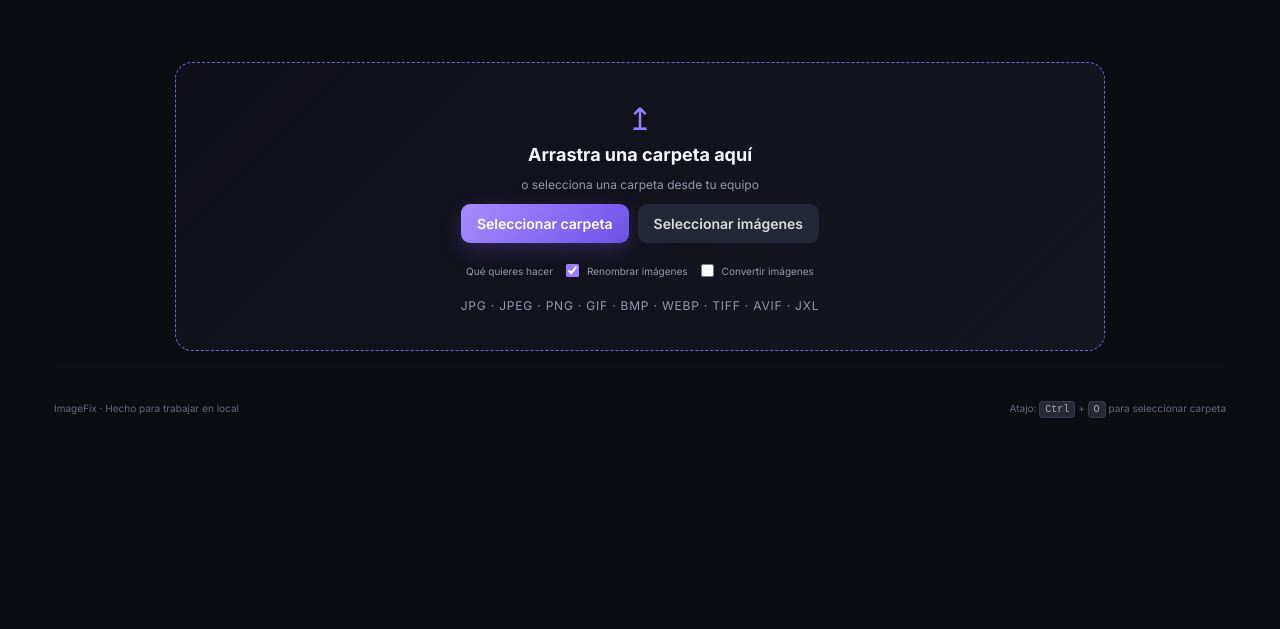
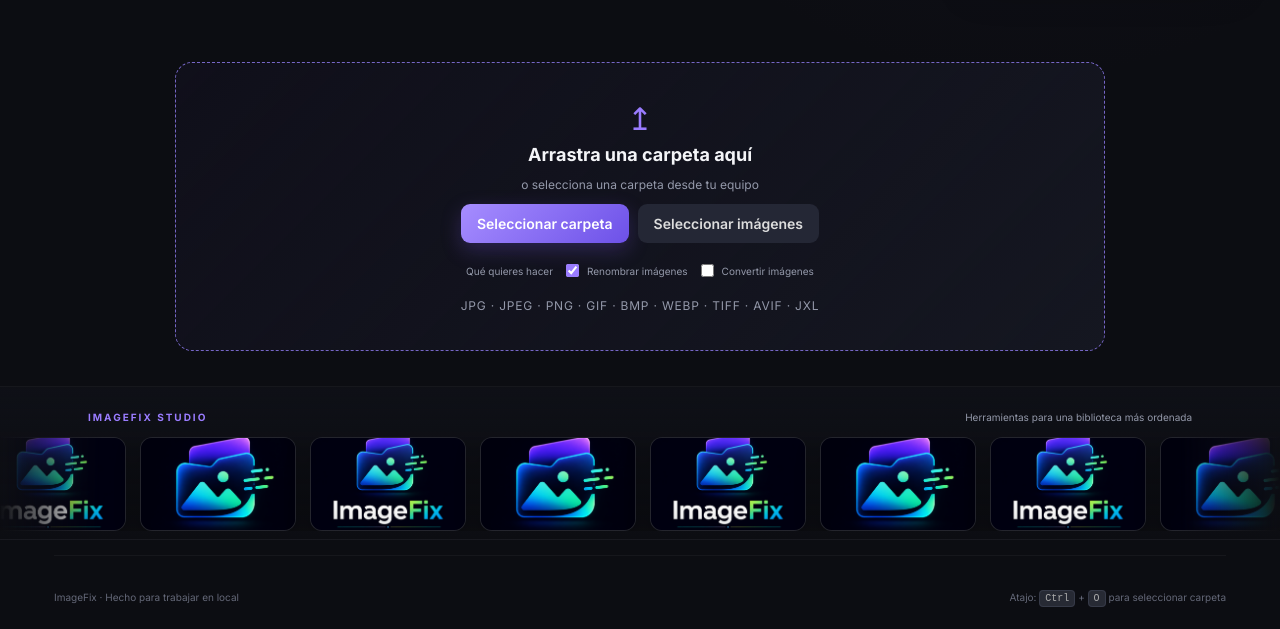
Before and after one commit to EdwingDR/ImgFix, a plain HTML site: page index.html in a window 1280 px wide. Shown: the part 380-1009 px from the top of the page. Before the commit the page ends 820 px from the top, so only its background shows below. Drawn offline with nearby package versions, Linux system fonts and the light colour scheme.

Commit message:
Integracion de pasarela de imagenes y animaciones suaves en los objetos

```diff
--- a/css/styles.css
+++ b/css/styles.css
@@ -19,10 +19,29 @@
 
 body {
   margin: 0;
+  overflow-x: hidden;
   background: radial-gradient(circle at 80% 0, #2b214b33, transparent 32%), var(--bg);
   color: var(--text);
   font-family: Inter, system-ui, sans-serif;
   font-size: 14px;
+}
+
+main > section {
+  animation: section-enter 0.55s ease both;
+}
+
+main > section:nth-child(2) { animation-delay: 0.08s; }
+main > section:nth-child(3) { animation-delay: 0.15s; }
+
+@keyframes section-enter {
+  from {
+    opacity: 0;
+    transform: translateY(10px);
+  }
+  to {
+    opacity: 1;
+    transform: translateY(0);
+  }
 }
 
 button,
@@ -182,6 +201,15 @@
   border-color: #b3a0ff;
   background: #33286833;
   transform: translateY(-2px);
+}
+
+.dropzone {
+  animation: panel-in 0.65s 0.1s ease both;
+}
+
+@keyframes panel-in {
+  from { opacity: 0; transform: translateY(14px) scale(0.99); }
+  to { opacity: 1; transform: translateY(0) scale(1); }
 }
 
 .drop-icon {
@@ -540,6 +568,14 @@
   border-radius: 12px;
   background: linear-gradient(145deg, #191b24, #14161d);
   box-shadow: var(--shadow);
+  transition: transform 0.25s ease, border-color 0.25s ease, box-shadow 0.25s ease;
+}
+
+.stat-card:hover,
+.card:hover {
+  border-color: #7666c688;
+  box-shadow: 0 20px 55px #0007;
+  transform: translateY(-2px);
 }
 
 .stat-card {
@@ -547,6 +583,17 @@
   align-items: center;
   gap: 12px;
   padding: 17px 14px;
+  animation: card-in 0.45s ease both;
+}
+
+.stat-card:nth-child(2) { animation-delay: 0.05s; }
+.stat-card:nth-child(3) { animation-delay: 0.1s; }
+.stat-card:nth-child(4) { animation-delay: 0.15s; }
+.stat-card:nth-child(5) { animation-delay: 0.2s; }
+
+@keyframes card-in {
+  from { opacity: 0; transform: translateY(8px); }
+  to { opacity: 1; transform: translateY(0); }
 }
 
 .stat-card strong {
@@ -653,6 +700,12 @@
   padding: 13px 17px;
   border-top: 1px solid #242733;
   font-size: 12px;
+  animation: row-in 0.3s ease both;
+}
+
+@keyframes row-in {
+  from { opacity: 0; }
+  to { opacity: 1; }
 }
 
 td:first-child { width: 44px; }
@@ -1021,6 +1074,88 @@
   margin-top: 24px;
 }
 
+.image-gallery {
+  width: 100vw;
+  margin: 35px 0 0;
+  margin-left: calc(50% - 50vw);
+  padding: 24px 0 8px;
+  overflow: hidden;
+  border-top: 1px solid #ffffff0b;
+  border-bottom: 1px solid #ffffff0b;
+  background: linear-gradient(180deg, #10121a88, transparent);
+}
+
+.gallery-heading {
+  display: flex;
+  align-items: baseline;
+  justify-content: space-between;
+  max-width: 1172px;
+  margin: 0 auto 14px;
+  padding: 0 34px;
+}
+
+.gallery-heading .eyebrow {
+  margin: 0;
+}
+
+.gallery-heading > span {
+  color: var(--muted);
+  font-size: 10px;
+}
+
+.gallery-window {
+  width: 100%;
+  overflow: hidden;
+  mask-image: linear-gradient(90deg, transparent, black 8%, black 92%, transparent);
+  -webkit-mask-image: linear-gradient(90deg, transparent, black 8%, black 92%, transparent);
+}
+
+.gallery-track {
+  display: flex;
+  width: max-content;
+  animation: gallery-scroll 34s linear infinite;
+  will-change: transform;
+}
+
+.gallery-set {
+  display: flex;
+  flex-shrink: 0;
+  gap: 14px;
+  padding-right: 14px;
+}
+
+.gallery-set img {
+  display: block;
+  width: 156px;
+  height: 94px;
+  border: 1px solid #ffffff15;
+  border-radius: 12px;
+  background: #10111a;
+  box-shadow: 0 10px 25px #0005;
+  object-fit: cover;
+  pointer-events: none;
+  user-select: none;
+}
+
+@keyframes gallery-scroll {
+  to { transform: translateX(-50%); }
+}
+
+@media (prefers-reduced-motion: reduce) {
+  *,
+  *::before,
+  *::after {
+    animation-duration: 0.01ms !important;
+    animation-iteration-count: 1 !important;
+    scroll-behavior: auto !important;
+    transition-duration: 0.01ms !important;
+  }
+
+  .gallery-track {
+    transform: translateX(0);
+  }
+}
+
 @media (max-width: 800px) {
   .app-shell { padding: 0 17px; }
   .hero { padding: 48px 8px 32px; }
@@ -1040,6 +1175,8 @@
   .actions button { width: 100%; }
   .privacy { display: none; }
   footer { flex-direction: column; }
+  .gallery-heading { align-items: flex-start; flex-direction: column; gap: 5px; padding: 0 17px; }
+  .gallery-set img { width: 125px; height: 76px; }
   .converter-section { padding: 20px; }
   .converter-heading h2 { display: block; }
   .section-subtitle { display: block; margin-top: 6px; }
--- a/index.html
+++ b/index.html
@@ -265,6 +265,37 @@
         </section>
       </main>
 
+      <section class="image-gallery" aria-label="Galería decorativa de ImageFix">
+        <div class="gallery-heading">
+          <p class="eyebrow">IMAGEFIX STUDIO</p>
+          <span>Herramientas para una biblioteca más ordenada</span>
+        </div>
+        <div class="gallery-window" aria-hidden="true">
+          <div class="gallery-track">
+            <div class="gallery-set">
+              <img src="imagenes/ImageFix01.png" alt="" draggable="false" />
+              <img src="imagenes/ImageFix.png" alt="" draggable="false" />
+              <img src="imagenes/ImageFix01.png" alt="" draggable="false" />
+              <img src="imagenes/ImageFix.png" alt="" draggable="false" />
+              <img src="imagenes/ImageFix01.png" alt="" draggable="false" />
+              <img src="imagenes/ImageFix.png" alt="" draggable="false" />
+              <img src="imagenes/ImageFix01.png" alt="" draggable="false" />
+              <img src="imagenes/ImageFix.png" alt="" draggable="false" />
+            </div>
+            <div class="gallery-set">
+              <img src="imagenes/ImageFix01.png" alt="" draggable="false" />
+              <img src="imagenes/ImageFix.png" alt="" draggable="false" />
+              <img src="imagenes/ImageFix01.png" alt="" draggable="false" />
+              <img src="imagenes/ImageFix.png" alt="" draggable="false" />
+              <img src="imagenes/ImageFix01.png" alt="" draggable="false" />
+              <img src="imagenes/ImageFix.png" alt="" draggable="false" />
+              <img src="imagenes/ImageFix01.png" alt="" draggable="false" />
+              <img src="imagenes/ImageFix.png" alt="" draggable="false" />
+            </div>
+          </div>
+        </div>
+      </section>
+
       <footer>
         <span>ImageFix · Hecho para trabajar en local</span>
         <span>Atajo: <kbd>Ctrl</kbd> + <kbd>O</kbd> para seleccionar carpeta</span>
```
